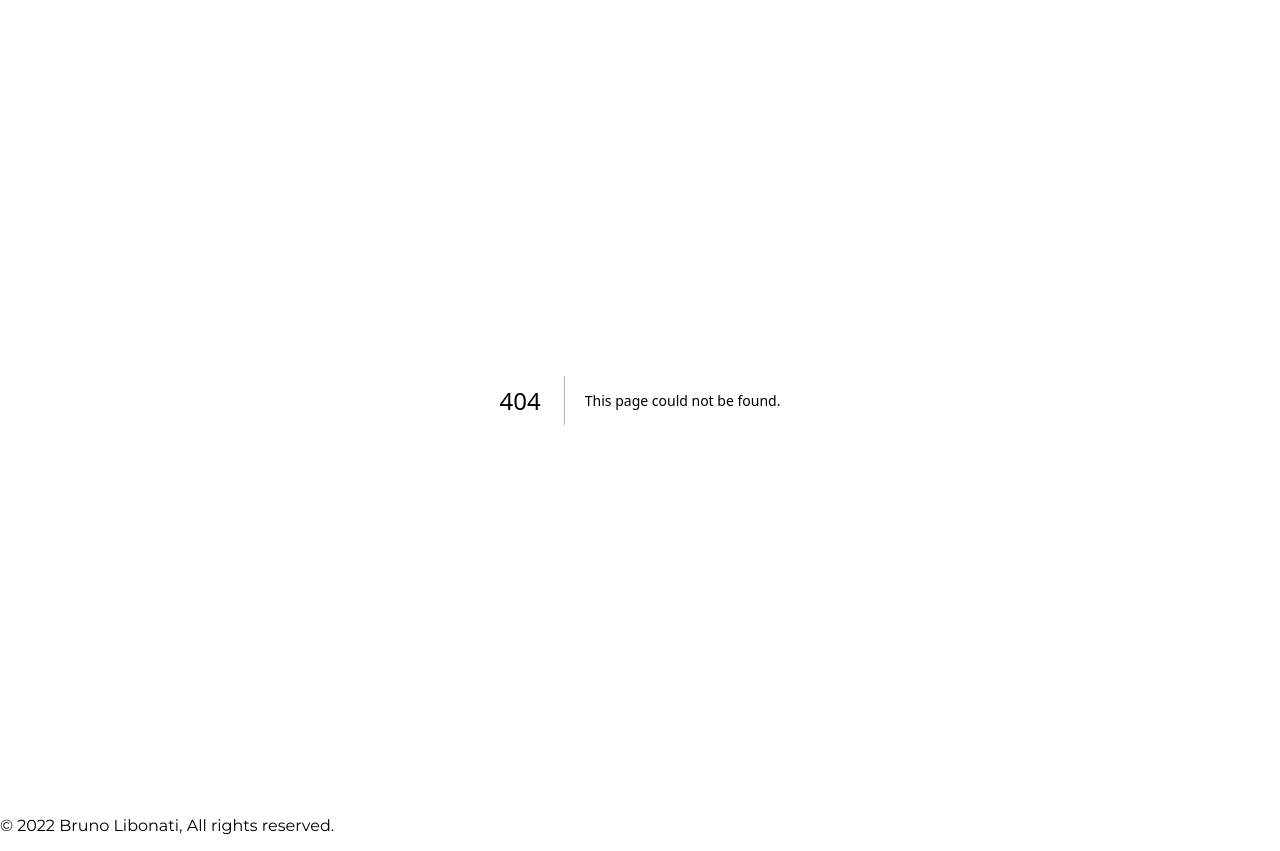
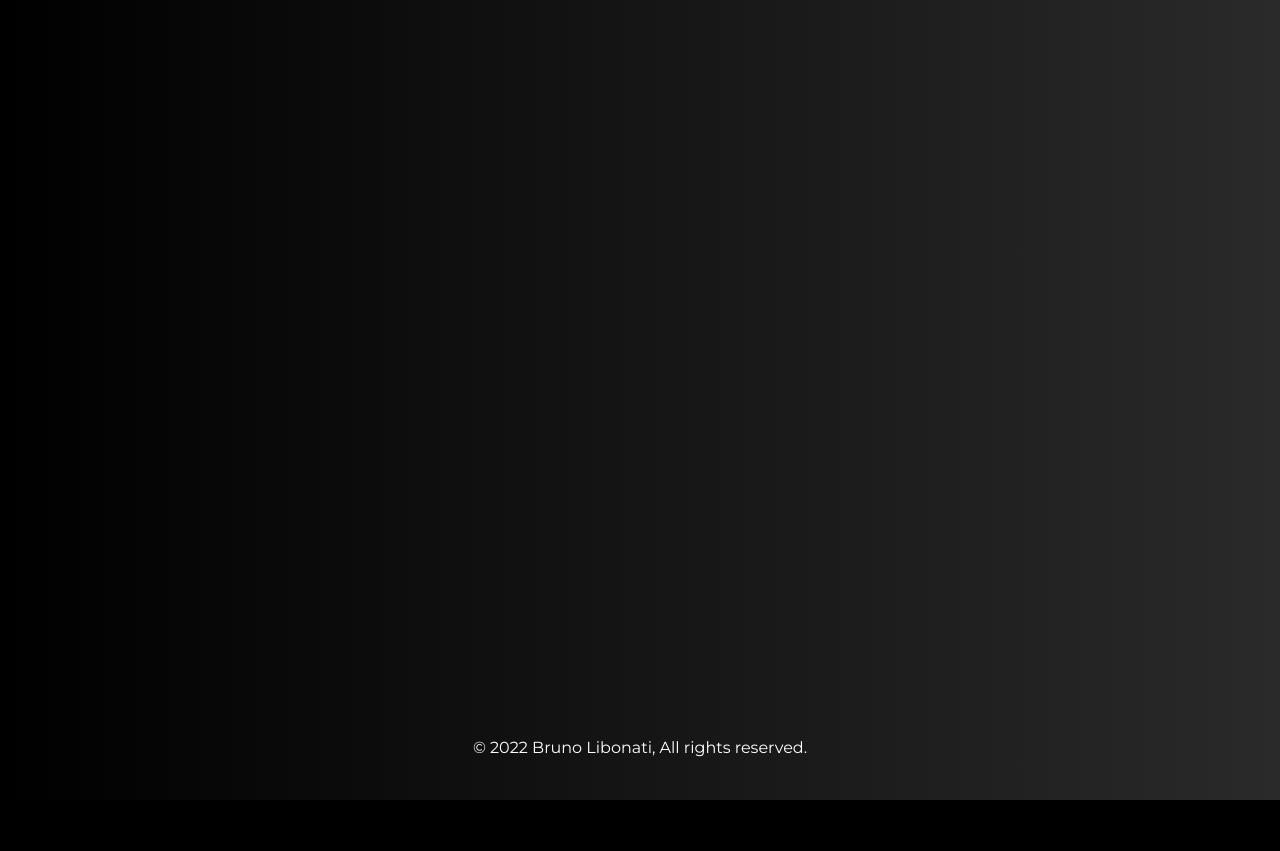
Before and after one commit to jech33/libonatiV2, a Next.js app: page /releases/1 in a window 1280 px wide. Before the commit this address had no page. After the commit the page ends 800 px from the top, so only its background shows below. Built offline with nearby package versions, Linux system fonts and the light colour scheme.

Commit message:
✨ FEAT: add ReleasePage with dynamid params (id)

```diff
--- a/app/layout.tsx
+++ b/app/layout.tsx
@@ -2,8 +2,8 @@
 import { Metadata } from 'next';
 import { montserrat } from '@shared/fonts';
 
-/** Functional **/
-import Footer from '@components/Footer';
+/** Assets **/
+import './globals.css';
 
 export const metadata: Metadata = {
   title: 'Bruno Libonati',
@@ -18,12 +18,11 @@ export default function RootLayout({
   return (
     <html lang="en">
       <body
-        className={`${montserrat.className}
+        className={`${montserrat.className} margin-0
         bg-gradient-to-r from-black to-libonatiDarkBlack
-        min-h-[100dvh]`}
+        flex flex-col min-h-[100dvh]`}
       >
         {children}
-        <Footer />
       </body>
     </html>
   );
--- a/app/page.tsx
+++ b/app/page.tsx
@@ -5,8 +5,8 @@ import SectionTwo from '@components/SectionTwo';
 import Shows from '@components/Shows';
 
 /** Assets **/
-import './globals.css';
 import ScrollTopButton from '@components/ScrollTopButton';
+import Footer from '@components/Footer';
 
 export default function Home() {
   const separatorClassnames = `w-6/12 mx-auto border-0 mb-[4.5rem]
@@ -57,6 +57,7 @@ export default function Home() {
           <Shows />
         </section>
       </div>
+      <Footer />
     </main>
   );
 }
--- /dev/null
+++ b/app/releases/[id]/page.tsx
@@ -0,0 +1,17 @@
+/** Functional **/
+import Footer from '@components/Footer';
+
+export default function ReleasePage({
+  params,
+}: // searchParams,
+{
+  params: { id: string };
+  // searchParams: { [key: string]: string | string[] | undefined };
+}) {
+  return (
+    <main className="flex flex-grow flex-col justify-between">
+      <p className="flex flex-col flex-grow">{params.id}</p>
+      <Footer />
+    </main>
+  );
+}
--- a/tailwind.config.js
+++ b/tailwind.config.js
@@ -1,6 +1,7 @@
 /** @type {import('tailwindcss').Config} */
 module.exports = {
   content: [
+    // add more paths here
     './app/**/*.{js,ts,jsx,tsx}',
     './pages/**/*.{js,ts,jsx,tsx}',
     './components/**/*.{js,ts,jsx,tsx}',
```
